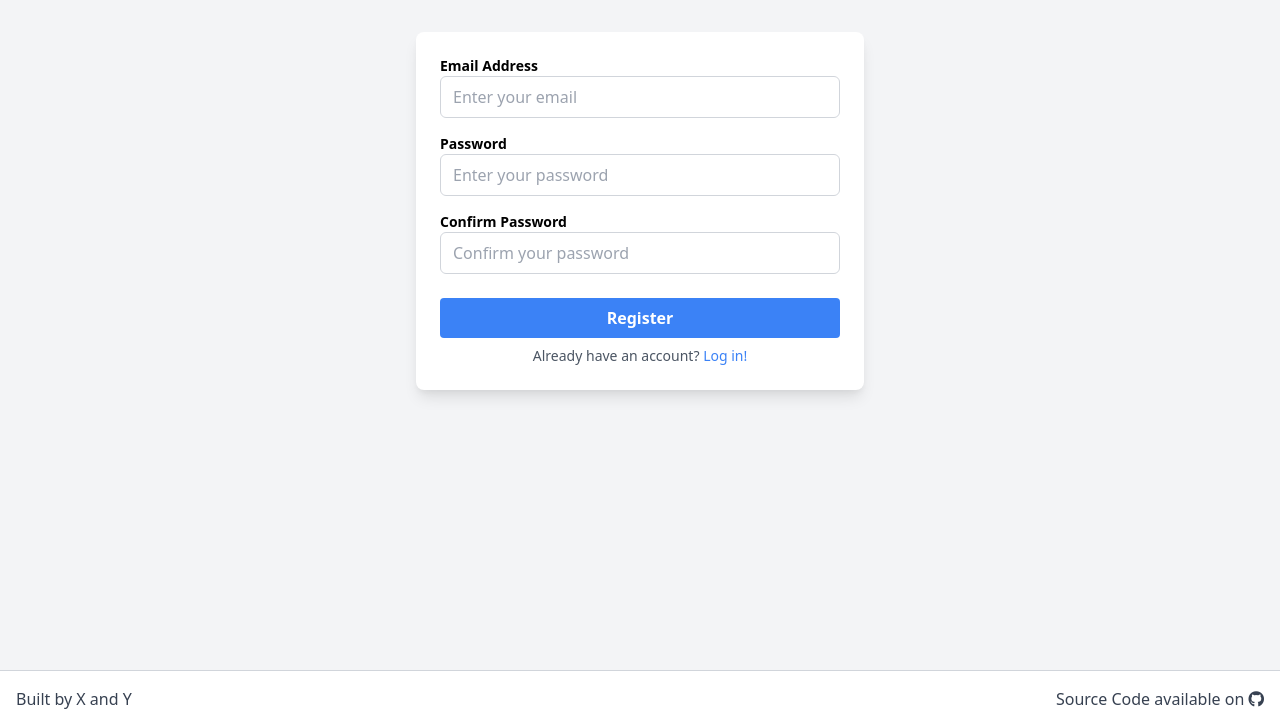
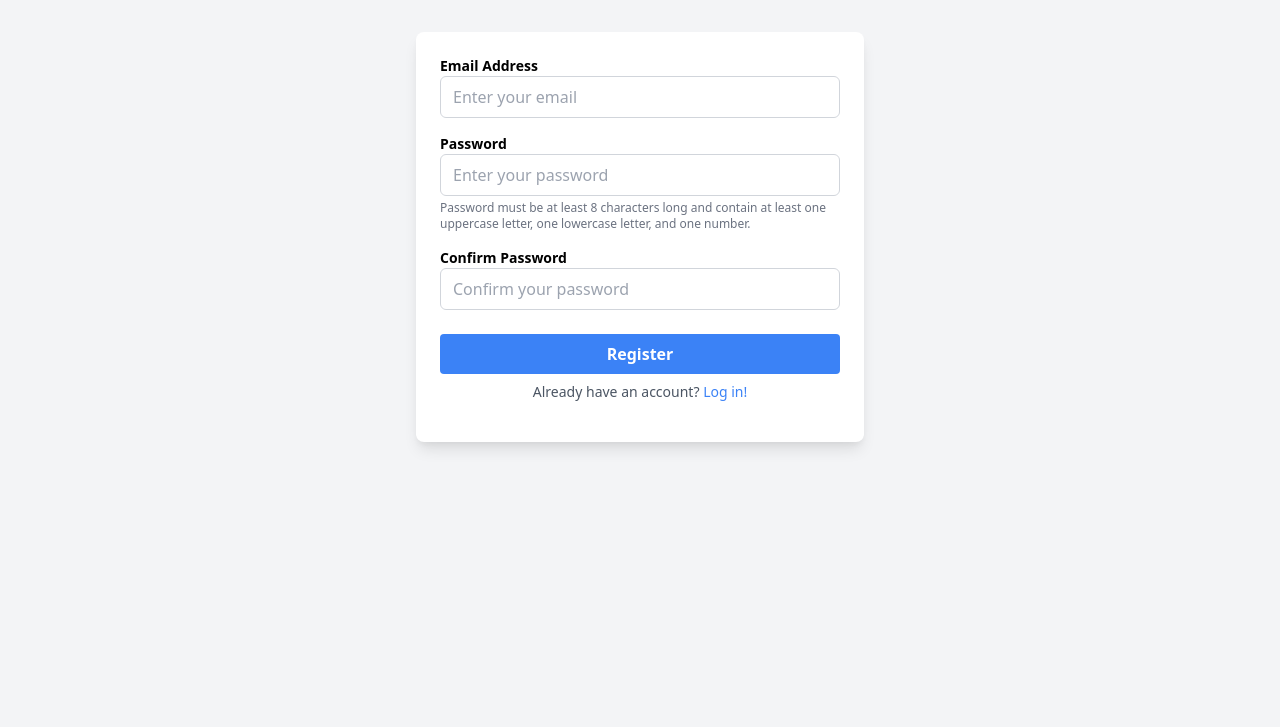
Before and after one commit to AurasV/OSA-2-Project, a Flask app: page /register in a window 1280 px wide. Shown: the part 73-800 px from the top of the page. Run offline with Flask 3, Linux system fonts and the light colour scheme.

Commit message:
log in, register implemented properly, database can be cleaned using a route for testing for now

```diff
--- a/app.py
+++ b/app.py
@@ -1,6 +1,26 @@
-from flask import Flask, render_template, request, redirect, url_for
+from flask import Flask, render_template, request, redirect, url_for, flash, jsonify
+from flask_sqlalchemy import SQLAlchemy
+from werkzeug.security import generate_password_hash, check_password_hash
+from flask_login import LoginManager, UserMixin, login_user, login_required, logout_user
 
 app = Flask(__name__)
+app.config['SQLALCHEMY_DATABASE_URI'] = 'sqlite:///users.db'
+app.config['SECRET_KEY'] = 'your_secret_key_here'
+db = SQLAlchemy(app)
+login_manager = LoginManager(app)
+
+
+# Define the User model
+class User(UserMixin, db.Model):
+    id = db.Column(db.Integer, primary_key=True)
+    email = db.Column(db.String(120), unique=True, nullable=False)
+    password_hash = db.Column(db.String(120), nullable=False)
+
+
+# User loader function required by Flask-Login
+@login_manager.user_loader
+def load_user(user_id):
+    return User.query.get(int(user_id))
 
 
 # Routes
@@ -9,17 +29,69 @@ def index():
     return render_template('index.html')
 
 
-@app.route('/signin')
+@app.route('/signin', methods=['GET', 'POST'])
 def signin():
-    # Placeholder for sign-in page
+    if request.method == 'POST':
+        email = request.form['email']
+        password = request.form['password']
+        user = User.query.filter_by(email=email).first()
+        if user and check_password_hash(user.password_hash, password):
+            login_user(user)
+            flash('You have been successfully logged in!', 'success')
+            return redirect(url_for('index'))
+        else:
+            flash('Invalid email or password', 'error')
+
     return render_template('sign-in.html')
 
 
-@app.route('/register')
-def signup():
-    # Placeholder for sign-up page
-    return render_template('register.html')
+@app.route('/register', methods=['POST', 'GET'])
+def register():
+    if request.method == 'GET':
+        return render_template('register.html')
+    else:
+        email = request.form['email']
+        password = request.form['password']
+        confirm_password = request.form['confirm-password']
+
+        if password != confirm_password:
+            return jsonify({'success': False, 'message': 'Passwords do not match'})
+
+        existing_user = User.query.filter_by(email=email).first()
+        if existing_user:
+            return jsonify({'success': False, 'message': 'Email already exists'})
+
+        # Hash the password before storing it
+        password_hash = generate_password_hash(password)
+
+        new_user = User(email=email, password_hash=password_hash)
+
+        db.session.add(new_user)
+        db.session.commit()
+
+        return jsonify({'success': True, 'message': 'Account created successfully! You can now log in.'})
+
+
+@app.route('/delete_all_users', methods=['GET'])
+def delete_all_users():
+    try:
+        db.session.query(User).delete()
+        db.session.commit()
+    except Exception as e:
+        db.session.rollback()
+
+    return redirect(url_for('index'))
+
+
+@app.route('/logout')
+@login_required
+def logout():
+    logout_user()
+    flash('You have been logged out', 'info')
+    return redirect(url_for('index'))
 
 
 if __name__ == "__main__":
+    with app.app_context():
+        db.create_all()
     app.run(debug=True)
--- a/templates/register.html
+++ b/templates/register.html
@@ -4,6 +4,8 @@
     <meta charset="UTF-8">
     <meta name="viewport" content="width=device-width, initial-scale=1.0">
     <title>Register</title>
+    <!-- jQuery -->
+    <script src="https://code.jquery.com/jquery-3.6.0.min.js"></script>
     <!-- Tailwind CSS -->
     <link href="https://cdn.jsdelivr.net/npm/tailwindcss@2.2.15/dist/tailwind.min.css" rel="stylesheet">
     <!-- Font Awesome -->
@@ -15,7 +17,10 @@
     <!-- Header -->
     <header class="bg-white border-b p-4 flex justify-between items-center">
         <div class="flex items-center">
-            <img src="{{ url_for('static', filename='images/logo.png') }}" alt="Logo" class="w-10 h-10 mr-2">            <h1 class="text-xl font-semibold">NAME HERE</h1>
+            <a href="/" class="flex items-center">
+                <img src="{{ url_for('static', filename='images/logo.png') }}" alt="Logo" class="w-10 h-10 mr-2">
+                <h1 class="text-xl font-semibold">NAME HERE</h1>
+            </a>
         </div>
         <div class="flex items-center">
             <button id="toggle-dark-mode" class="bg-gray-200 hover:bg-gray-300 rounded-full w-8 h-8 flex items-center justify-center mr-2">
@@ -37,33 +42,65 @@
                 <div class="mb-4">
                     <label for="password" class="block text-sm font-semibold">Password</label>
                     <input type="password" id="password" name="password" class="border border-gray-300 rounded-md px-3 py-2 w-full focus:outline-none focus:border-blue-500 dark:bg-gray-700 dark:text-white" placeholder="Enter your password">
+                    <div id="password-info" class="text-xs text-gray-500 mt-1"></div>
                 </div>
                 <div class="mb-6">
                     <label for="confirm-password" class="block text-sm font-semibold">Confirm Password</label>
                     <input type="password" id="confirm-password" name="confirm-password" class="border border-gray-300 rounded-md px-3 py-2 w-full focus:outline-none focus:border-blue-500 dark:bg-gray-700 dark:text-white" placeholder="Confirm your password">
                 </div>
                 <!-- Register Button -->
-                <button type="submit" class="bg-blue-500 hover:bg-blue-600 text-white font-semibold py-2 px-4 rounded w-full">Register</button>
+                <button type="button" id="register-button" class="bg-blue-500 hover:bg-blue-600 text-white font-semibold py-2 px-4 rounded w-full">Register</button>
                 <!-- Text link to login page -->
                 <p class="text-sm text-gray-600 mt-2 text-center">Already have an account? <a href="/signin" class="text-blue-500">Log in!</a></p>
             </form>
+            <div id="registration-message" class="mt-4"></div>
         </div>
     </main>
 
-    <!-- Footer -->
-    <footer class="bg-white border-t border-gray-300 p-4 mt-auto">
-        <div class="container mx-auto">
-            <div class="flex items-center justify-between">
-                <div class="text-gray-700">
-                    Built by X and Y
-                </div>
-                <div class="text-gray-700">
-                    Source Code available on <a href="#" target="_blank"><i class="fab fa-github"></i></a>
-                </div>
-            </div>
-        </div>
-    </footer>
+    <script src="https://code.jquery.com/jquery-3.6.0.min.js"></script>
+    <script>
+        $(document).ready(function() {
+            // Password restrictions
+            $('#password-info').text('Password must be at least 8 characters long and contain at least one uppercase letter, one lowercase letter, and one number.');
 
+            // Register button click event
+            $('#register-button').click(function() {
+                // Retrieve form data
+                var email = $('#email').val();
+                var password = $('#password').val();
+                var confirmPassword = $('#confirm-password').val();
+
+                // Password validation
+                var passwordRegex = /^(?=.*\d)(?=.*[a-z])(?=.*[A-Z])(?=.*[!@#$%^&*])[0-9a-zA-Z!@#$%^&*]{8,}$/;
+                if (!passwordRegex.test(password)) {
+                    console.log(password)
+                    $('#registration-message').text('Password does not meet requirements.');
+                    $('#registration-message').addClass('text-red-500');
+                    return;
+                }
+
+                // Send AJAX request to register user
+                $.ajax({
+                    type: 'POST',
+                    url: '/register',
+                    data: {
+                        email: email,
+                        password: password,
+                        'confirm-password': confirmPassword
+                    },
+                    success: function(response) {
+                        // Show registration message
+                        $('#registration-message').text(response.message);
+                        if (response.success) {
+                            $('#registration-message').addClass('text-green-500');
+                        } else {
+                            $('#registration-message').addClass('text-red-500');
+                        }
+                    }
+                });
+            });
+        });
+    </script>
     <!-- Include custom JavaScript -->
     <script src="{{ url_for('static', filename='js/app.js') }}"></script>
 </body>
```
Also changed, not shown: templates/index.html (+11 -1 lines), templates/sign-in.html (+14 -3 lines), Angular Attempt/weather-app/users.db (added), instance/users.db (added), users.db (added).
